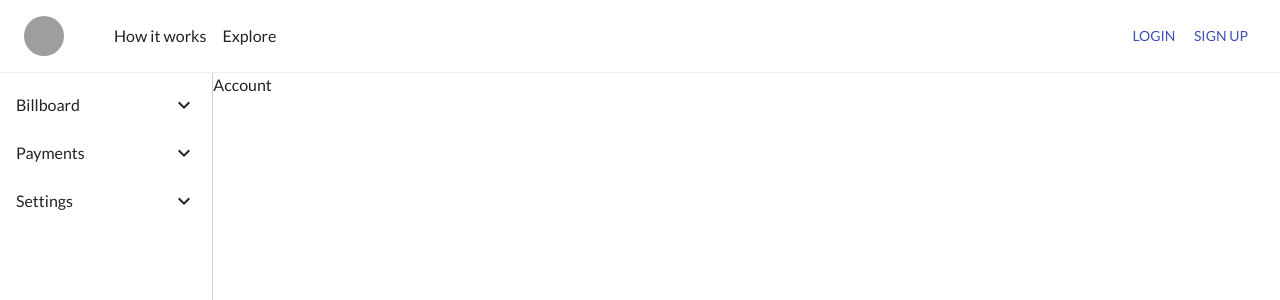
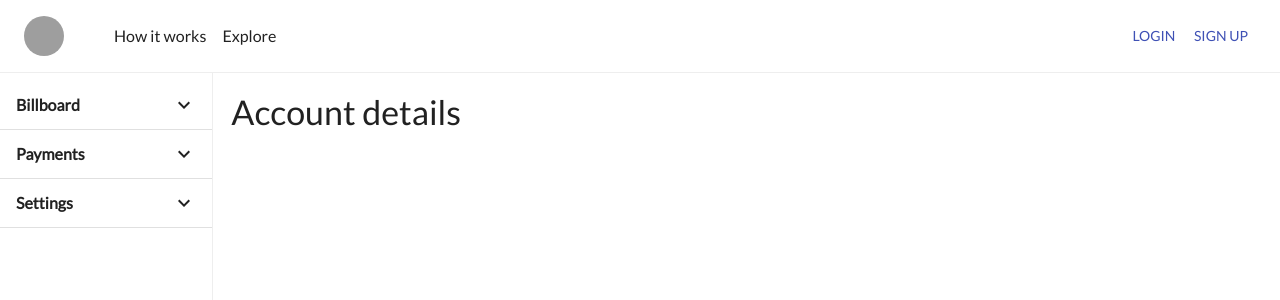
Before and after one commit to viveksri96/adpitchers-frontend, a Next.js app: page /user/account in a window 1280 px wide. Shown: the top 300 px of the page. Built offline with nearby package versions, Linux system fonts and the light colour scheme; no server answers; grey boxes are pictures that could not be loaded.

Commit message:
feat: added accounts page

```diff
--- a/config/environment.js
+++ b/config/environment.js
@@ -4,7 +4,7 @@ export let Axios = undefined
 
 export const createEnv = (config) => {
   Axios = axios.create({
-    baseURL: 'https://adpitcher-backend.herokuapp.com/',
+    baseURL: 'http://localhost:8000',
     // timeout: 1000,
     headers: {
       'Content-Type': 'application/json',
--- a/crm/common/Sidebar.js
+++ b/crm/common/Sidebar.js
@@ -10,13 +10,17 @@ import {
 } from "@material-ui/core";
 import {
   ExpandLess,
-  ExpandMore
+  ExpandMore,
+  Settings,
 } from "@material-ui/icons";
 
 const styles = theme => ({
   root: {
-    height: 'calc(100vh - 72px)',
-    borderRight: '1px solid #d8cccc'
+    minHeight: 'calc(100vh - 72px)',
+    borderRight: '1px solid #eeeeee'
+  },
+  listHeading: {
+    fontWeight: 600,
   },
   nestedItem: {
     paddingLeft: theme.spacing(4),
@@ -33,7 +37,7 @@ class Sidebar extends React.Component{
     this.state = {
       showPaymentMoreOptions: false,
       showBillboardMoreOptions: false,
-      showSettingsMoreOptions: false
+      showSettingsMoreOptions: false,
     }
   }
 
@@ -49,8 +53,12 @@ class Sidebar extends React.Component{
         {/* <ListItem button>
           <ListItemText primary="Dashboard" />
         </ListItem> */}
-        <ListItem button onClick={() => this.setState({showBillboardMoreOptions: !showBillboardMoreOptions})}>
-          <ListItemText primary="Billboard" />
+        <ListItem
+          button
+          onClick={() => this.setState({showBillboardMoreOptions: !showBillboardMoreOptions})}
+          divider={true}
+        >
+          <ListItemText primary="Billboard" classes={{primary: classes.listHeading}} />
           {showBillboardMoreOptions ? <ExpandLess /> : <ExpandMore />}
         </ListItem>
         <Collapse in={showBillboardMoreOptions} timeout="auto" unmountOnExit>
@@ -60,7 +68,7 @@ class Sidebar extends React.Component{
                 <ListItemText primary="My Billboards" classes={{primary: classes.nestedText}} />
               </ListItem>
             </Link>
-            <ListItem button className={classes.nestedItem}>
+            <ListItem button className={classes.nestedItem} divider={true}>
               <ListItemText primary="Booked Billboards" classes={{primary: classes.nestedText}}/>
             </ListItem>
             {/* <ListItem button className={classes.nestedItem}>
@@ -68,8 +76,12 @@ class Sidebar extends React.Component{
             </ListItem> */}
           </List>
         </Collapse>
-        <ListItem button onClick={() => this.setState({showPaymentMoreOptions: !showPaymentMoreOptions})}>
-          <ListItemText primary="Payments" />
+        <ListItem
+          button
+          onClick={() => this.setState({showPaymentMoreOptions: !showPaymentMoreOptions})}
+          divider={true}
+        >
+          <ListItemText primary="Payments" classes={{primary: classes.listHeading}}/>
           {showPaymentMoreOptions ? <ExpandLess /> : <ExpandMore />}
         </ListItem>
         <Collapse in={showPaymentMoreOptions} timeout="auto" unmountOnExit>
@@ -79,13 +91,18 @@ class Sidebar extends React.Component{
                 <ListItemText primary="Orders" classes={{primary: classes.nestedText}}/>
               </ListItem>
             </Link>
-            <ListItem button className={classes.nestedItem}>
+            <ListItem button className={classes.nestedItem} divider={true}>
               <ListItemText primary="Update payment info" classes={{primary: classes.nestedText}}/>
             </ListItem>
           </List>
         </Collapse>
-        <ListItem button onClick={() => this.setState({showSettingsMoreOptions: !showSettingsMoreOptions})}>
-          <ListItemText primary="Settings" />
+        <ListItem
+          button
+          onClick={() => this.setState({showSettingsMoreOptions: !showSettingsMoreOptions})}
+          divider={true}
+        >
+          {/* <Settings fontSize="small" /> */}
+          <ListItemText primary="Settings" classes={{primary: classes.listHeading}}/>
           {showSettingsMoreOptions ? <ExpandLess /> : <ExpandMore />}
         </ListItem>
         <Collapse in={showSettingsMoreOptions} timeout="auto" unmountOnExit>
@@ -95,11 +112,11 @@ class Sidebar extends React.Component{
                 <ListItemText primary="Account" classes={{primary: classes.nestedText}}/>
               </ListItem>
             </Link>
-            <Link href="/user/password-update">
+            {/* <Link href="/user/password-update">
               <ListItem button className={classes.nestedItem}>
                 <ListItemText primary="Password update" classes={{primary: classes.nestedText}}/>
               </ListItem>
-            </Link>
+            </Link> */}
             <Link href="/user/notifications">
               <ListItem button className={classes.nestedItem}>
                 <ListItemText primary="Notifications" classes={{primary: classes.nestedText}}/>
--- a/pages/user/account.js
+++ b/pages/user/account.js
@@ -1,34 +1,171 @@
-import { Grid, Typography } from "@material-ui/core";
+import { Grid, TextField, Typography, Button } from "@material-ui/core";
 import { withStyles } from "@material-ui/styles";
+import { Formik } from "formik";
 import Sidebar from "../../crm/common/Sidebar";
+import { Axios, createEnv } from "../../config/environment";
 
 const styles = {
-  root: {
+  root: {},
+  accountContainer: {
+    padding: 18,
+    paddingBottom: 0,
+  },
+  formContainer: {
+    width: 600,
+  },
+};
 
+class Account extends React.Component {
+  constructor(props){
+    super(props)
+    this.state = {
+      userDetailsFetched: false
+    }
   }
-}
 
-class Account extends React.Component{
-  // constructor(props){
-  //   super(props)
-  //   this.state = {
+  componentDidMount(){
+    createEnv({token: localStorage.getItem('adpitchers_token')})
+    Axios.get('/user/')
+      .then(res => this.setState({details: res.data, userDetailsFetched: true}))
+      .catch(err => console.log('error fetching user details'))
+  }
 
-  //   }
-  // }
 
-  render(){
-    const {classes} = this.props
-    return(
+  handleSubmit = (values, { setSubmitting }) => {
+    Axios.put('/user/', {...values})
+      .then(res => {
+        setSubmitting(false)
+        console.log('successfully submitted')
+      })
+      .catch(err => {
+        setSubmitting(false)
+        console.log('error submitting data')
+      })
+
+
+  };
+
+  render() {
+    const { classes } = this.props;
+    const {details, userDetailsFetched} = this.state
+    return (
       <Grid container className={classes.root}>
         <Grid item xs={2}>
           <Sidebar />
         </Grid>
-        <Grid item xs={10}>
-          <Typography>Account</Typography>
+        <Grid item xs={10} className={classes.accountContainer}>
+          <Typography variant="h4">Account details</Typography>
+          {
+            userDetailsFetched &&
+            <Formik
+              initialValues={{...details}}
+              onSubmit={this.handleSubmit}
+            >
+              {({
+                values,
+                errors,
+                touched,
+                handleChange,
+                handleBlur,
+                handleSubmit,
+                isSubmitting
+              }) => {
+                return (
+                  <>
+                    <Grid container spacing={2} className={classes.formContainer}>
+                      <Grid item xs={6}>
+                        <TextField
+                          fullWidth
+                          size="small"
+                          name="first_name"
+                          margin="dense"
+                          label="First Name"
+                          variant="outlined"
+                          required
+                          value={values.first_name}
+                          onChange={handleChange}
+                          onBlur={handleBlur}
+                        />
+                      </Grid>
+                      <Grid item xs={6}>
+                        <TextField
+                          fullWidth
+                          size="small"
+                          name="last_name"
+                          margin="dense"
+                          label="Last Name"
+                          variant="outlined"
+                          required
+                          value={values.last_name}
+                          onChange={handleChange}
+                          onBlur={handleBlur}
+                        />
+                      </Grid>
+                      <Grid item xs={6}>
+                        <TextField
+                          fullWidth
+                          size="small"
+                          name="phone_number"
+                          margin="dense"
+                          label="Phone Number"
+                          variant="outlined"
+                          required
+                          value={values.phone_number}
+                          onChange={handleChange}
+                          onBlur={handleBlur}
+                        />
+                      </Grid>
+                      <Grid item xs={6}>
+                      </Grid>
+                      {/* <Grid item xs={6}>
+                        <TextField
+                          fullWidth
+                          size="small"
+                          name="phone_number"
+                          margin="dense"
+                          label="Phone Number"
+                          variant="outlined"
+                          required
+                          value={values.phone_number}
+                          onChange={handleChange}
+                          onBlur={handleBlur}
+                        />
+                      </Grid>
+                      <Grid item xs={6}>
+                        <TextField
+                          fullWidth
+                          size="small"
+                          name="phone_number"
+                          margin="dense"
+                          label="Phone Number"
+                          variant="outlined"
+                          required
+                          value={values.phone_number}
+                          onChange={handleChange}
+                          onBlur={handleBlur}
+                        />
+                      </Grid> */}
+
+                    </Grid>
+                    <Button
+                      variant="contained"
+                      color="primary"
+                      disabled={isSubmitting}
+                      disableElevation={true}
+                      style={{marginTop: 12}}
+                      onClick={handleSubmit}
+                    >
+                      Save
+                    </Button>
+                  </>
+                );
+              }}
+            </Formik>
+          }
         </Grid>
       </Grid>
-    )
+    );
   }
 }
 
-export default withStyles(styles)(Account)
+export default withStyles(styles)(Account);
```
Also changed, not shown: pages/my-billboard.js (+20 -13 lines), pages/signup.js (indentation only).
